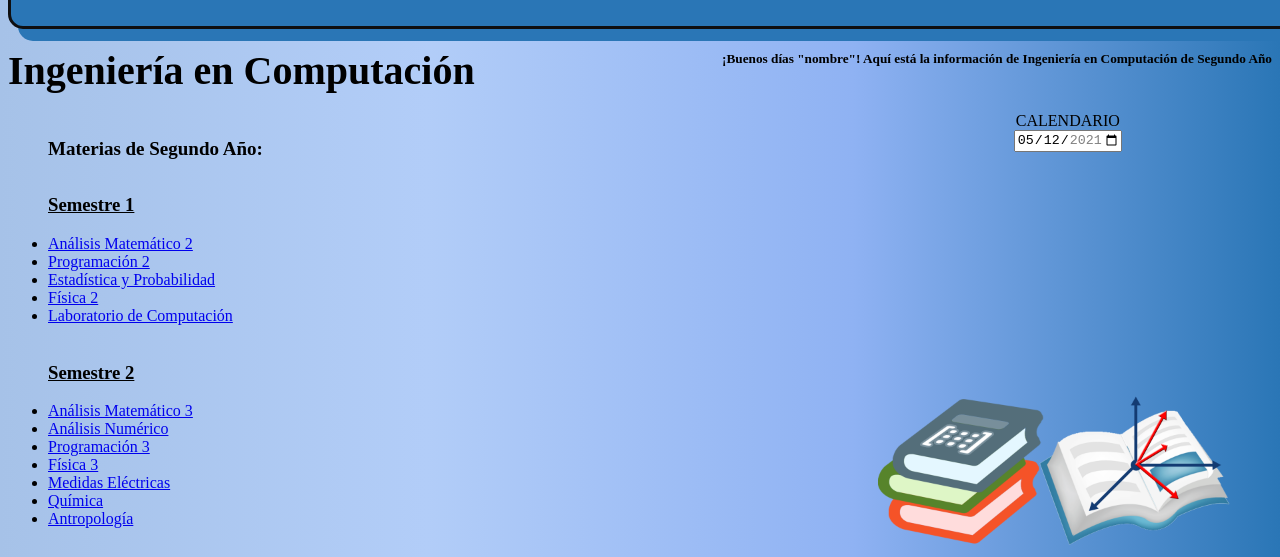
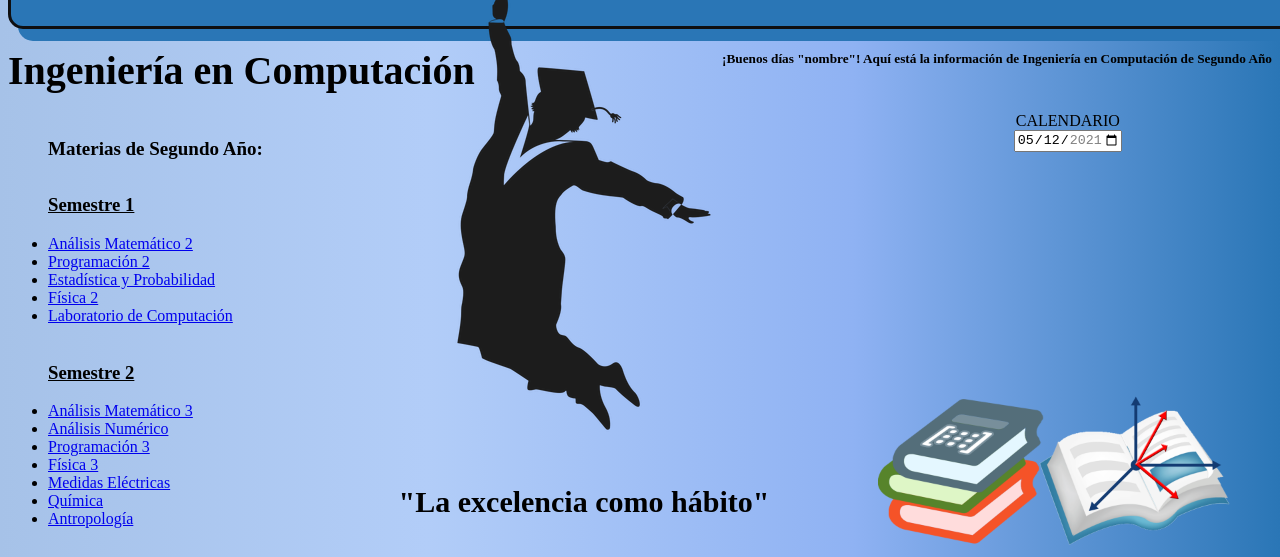
Before and after one commit to UCC-LabCompu2-Historico/proyecto2021-prandi-rojo, a website: page ing computacion 2/ingcomputacion2.html in a window 1280 px wide. Shown: the part 135-692 px from the top of the page. Drawn offline with Linux system fonts and the light colour scheme.

Commit message:
detalles finales

```diff
--- a/css/paginas.css
+++ b/css/paginas.css
@@ -90,6 +90,17 @@ figure{
   right: 0px;
 }
 
+#fotocenter {
+  position: absolute;
+  right: 400px;
+
+}
+#textimg{
+  text-align: center;
+  font-family: "Monotype Corsiva";
+  font-size: 30px;
+}
+
 footer{
   height: 100px;
   width: 1900px;
--- a/ing computacion 2/ingcomputacion2.html
+++ b/ing computacion 2/ingcomputacion2.html
@@ -53,6 +53,11 @@
 
   </ul>
 
+  <figure id="fotocenter">
+    <img src="../imagenes generales/foto inicio.png" alt="Hombre recibido" height="512" width="512"/>
+    <h3 id="textimg"> "La excelencia como hábito"</h3>
+  </figure>
+
 </section>
 
 <aside>
```
Also changed, not shown: Ing en computacion/ingcomputacion.html (+4 -0 lines), Ingelectronica 2/ingelectronica2.html (+4 -0 lines), ingelectronica/Ingelectronica1.html (+4 -0 lines), ingensistemas1/ingensistemas1.html (+4 -1 lines), ingensistemas2/ingensistemas2.html (+4 -1 lines).
